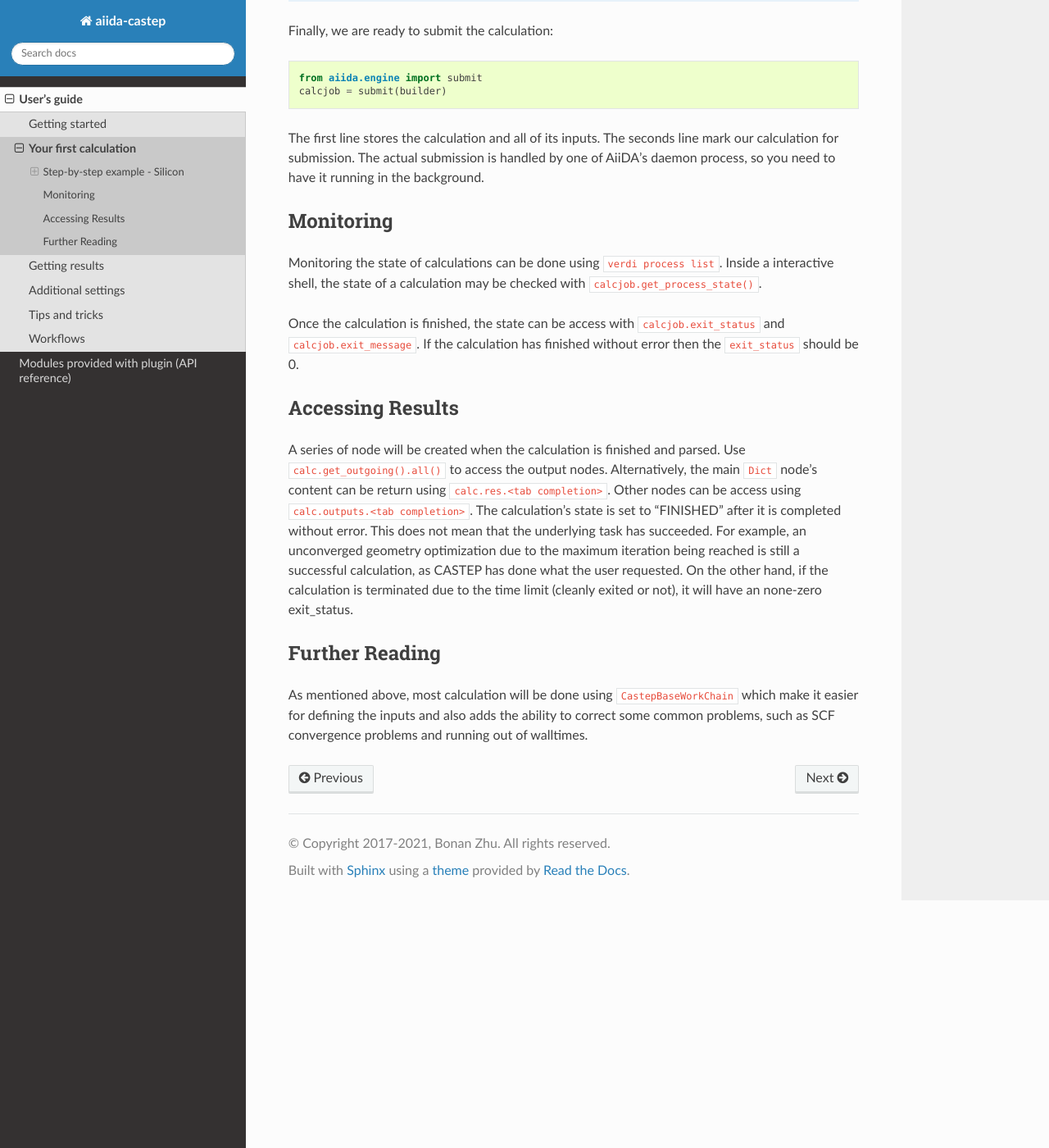
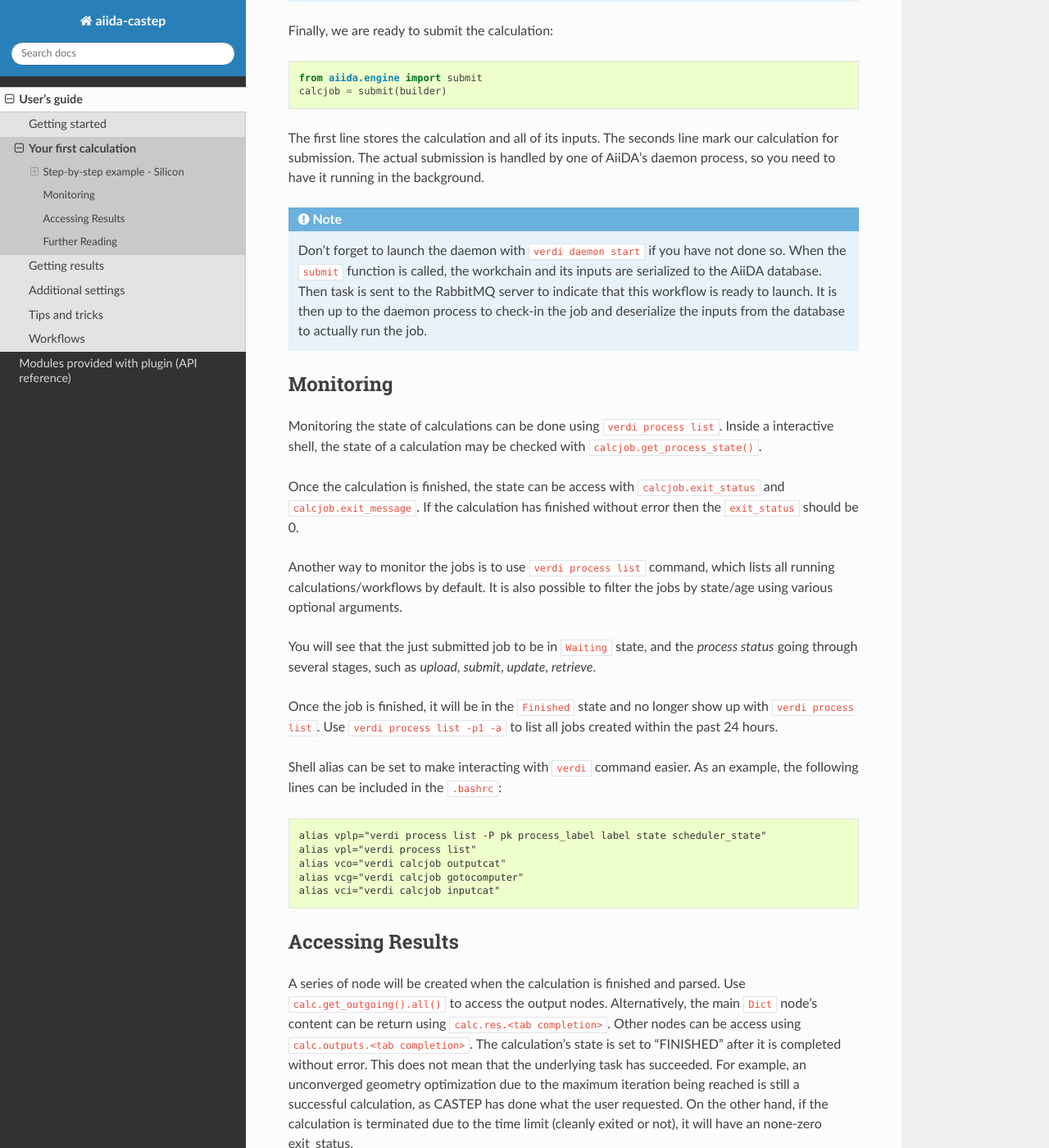
Before and after one commit to zhubonan/aiida-castep, a Sphinx documentation site: the page built from docs/source/user_guide/first_calc.rst, in a window 1280 px wide and 1400 px high, scrolled down 7105 px. Shown: the whole window at 82% size. Built offline with Sphinx 7.4.7 and the Read the Docs theme 2.0.0, drawn with Linux system fonts in a browser that asks for light colours.

Commit message:
Update the docstring

```diff
--- a/docs/source/user_guide/first_calc.rst
+++ b/docs/source/user_guide/first_calc.rst
@@ -308,6 +308,13 @@ Finally, we are ready to submit the calculation::
 The first line stores the calculation and all of its inputs. The seconds line mark our calculation for submission.
 The actual submission is handled by one of AiiDA's daemon process, so you need to have it running in the background.
 
+.. note::
+   Don't forget to launch the daemon with ``verdi daemon start`` if you have not done so.
+   When the ``submit`` function is called, the workchain and its inputs are serialized to the AiiDA database.
+   Then task is sent to the RabbitMQ server to indicate that this workflow is ready to launch.
+   It is then up to the daemon process to check-in the job and deserialize the inputs from the database to
+   actually run the job.
+
 Monitoring
 ==========
 
@@ -317,6 +324,26 @@ Inside a interactive shell, the state of a calculation may be checked with
 
 Once the calculation is finished, the state can be access with ``calcjob.exit_status`` and ``calcjob.exit_message``.
 If the calculation has finished without error then the ``exit_status`` should be 0.
+
+Another way to monitor the jobs is to use ``verdi process list`` command, which lists all running calculations/workflows
+by default. It is also possible to filter the jobs by state/age using various optional arguments.
+
+You will see that the just submitted job to be in ``Waiting`` state, and the *process status* going through several stages,
+such as *upload*, *submit*, *update*, *retrieve*.
+
+Once the job is finished, it will be in the ``Finished`` state and no longer show up with ``verdi process list``.
+Use ``verdi process list -p1 -a`` to list all jobs created within the past 24 hours.
+
+Shell alias can be set to make interacting with ``verdi`` command easier. As an example, the following lines can be included
+in the ``.bashrc``:
+
+.. code-block:: console
+
+   alias vplp="verdi process list -P pk process_label label state scheduler_state"
+   alias vpl="verdi process list"
+   alias vco="verdi calcjob outputcat"
+   alias vcg="verdi calcjob gotocomputer"
+   alias vci="verdi calcjob inputcat"
 
 
 Accessing Results
```
Also changed, not shown: 1 other file.
